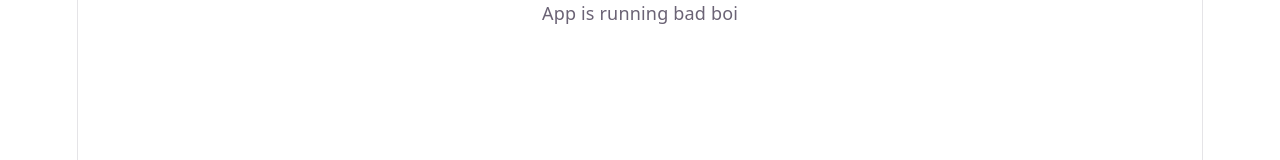
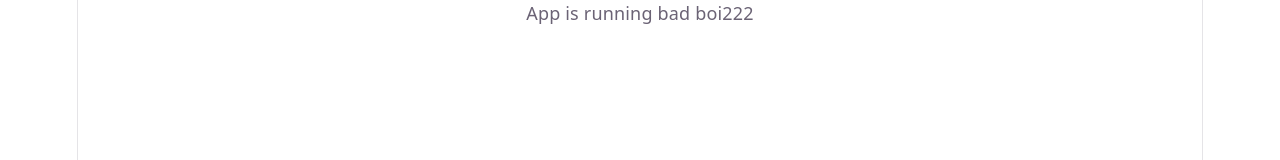
Before and after one commit to rithikchdev/constellationViewer, a React app in the folder frontend/: page / in a window 1280 px wide. Shown: the top 160 px of the page. Built offline with nearby package versions, Linux system fonts and the light colour scheme; the HTML template or start-up script is replaced by a standard one.

Commit message:
Changed server.js and App.jsx

```diff
--- a/frontend/src/App.jsx
+++ b/frontend/src/App.jsx
@@ -2,7 +2,7 @@ import React from 'react'
 
 const App = () => {
   return (
-    <div>App is running bad boi</div>
+    <div>App is running bad boi222</div>
   )
 }
 
```
Also changed, not shown: 1 other file (tests, documents, lock files or other folders).
